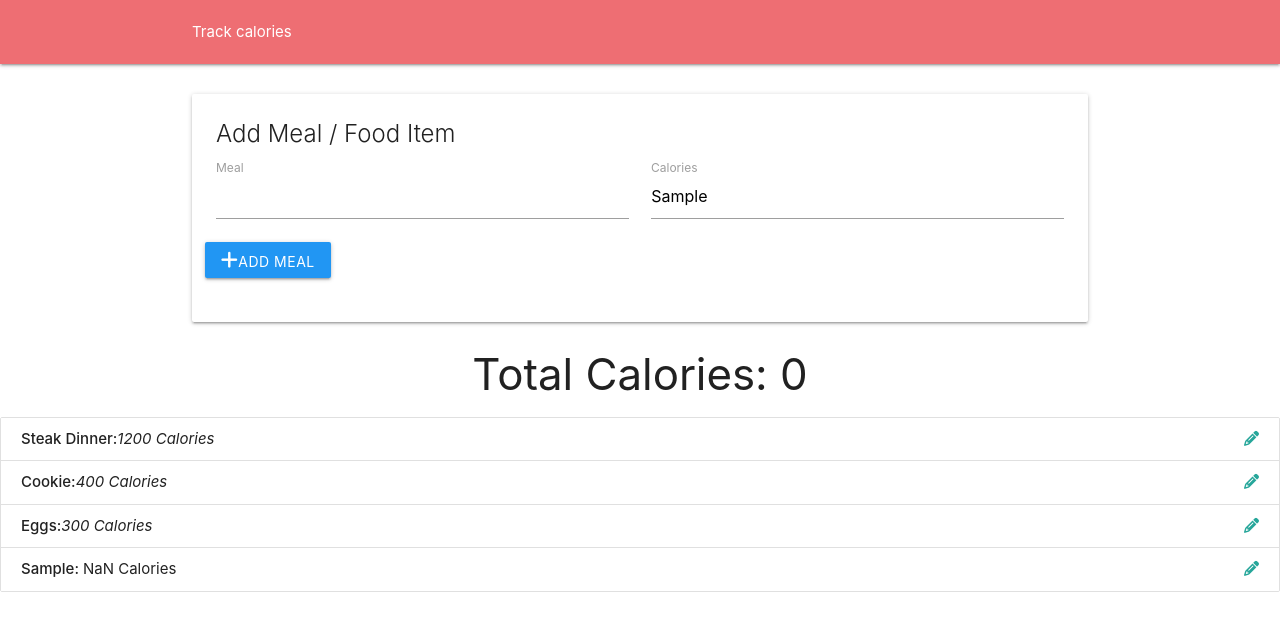
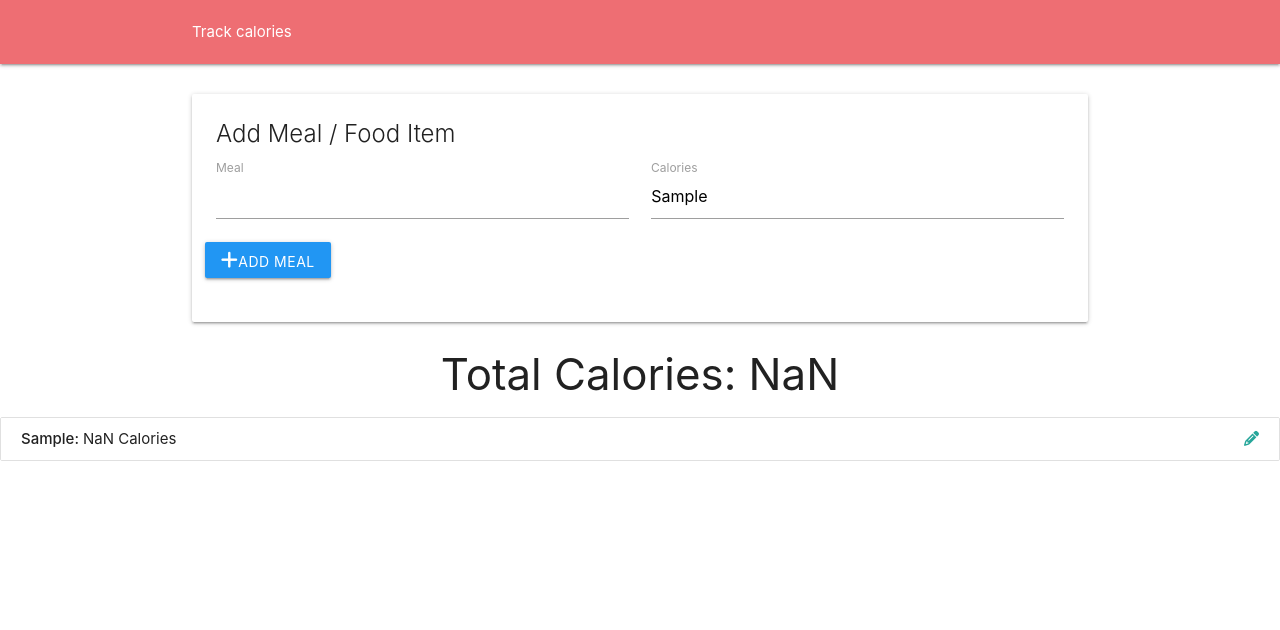
Before and after one commit to taavitaivere/calory, a plain HTML site: page index.html in a window 1280 px wide. Both pictures are taken after typing "Sample", "Sample" into the empty fields and a click on the button "ADD MEAL". Drawn offline with nearby package versions, Linux system fonts and the light colour scheme.

Commit message:
Added data to LS and getted data from LS

```diff
--- a/app.js
+++ b/app.js
@@ -1,3 +1,31 @@
+const StorageCtrl = (function () {
+    return {
+        storeItem: function (item) {
+            let items;
+
+            if(localStorage.getItem("items") === null){
+                items = [];
+                items.push(item);
+                localStorage.setItem("items", JSON.stringify(items));
+            } else {
+                items = JSON.parse(localStorage.getItem("items"));
+
+                items.push(item);
+
+                localStorage.setItem("items", JSON.stringify(items));
+            }
+        },
+        getItemsFromStorage: function () {
+            let items;
+            if(localStorage.getItem("items") === null){
+                items = [];
+            } else {
+                items = JSON.parse(localStorage.getItem("items"));
+            }
+            return items;
+        }
+    }
+})();
 const ItemCtrl = (function () {
 
     const Item = function (id, name, calories){
@@ -30,6 +58,15 @@ const ItemCtrl = (function () {
           data.items.push(newItem);
           return newItem
         },
+        getTotalCalories: function () {
+          let total = 0;
+
+          data.items.forEach(function (item) {
+              total = total + item.calories;
+          });
+          data.total = total;
+            return data.total;
+        },
         logData: function (){
             return data
         }
@@ -41,7 +78,8 @@ const UICtrl = (function () {
         itemList: "#item-list",
         itemNameInput: "#item-name",
         itemCaloriesInput: "#item-calories",
-        addBtn:".add-btn"
+        addBtn:".add-btn",
+        totalCalories: ".total-calories"
     }
     return {
         populateItemList: function (items) {
@@ -80,22 +118,39 @@ const UICtrl = (function () {
         clearInput: function () {
             document.querySelector(UISelectors.itemNameInput).value = " ";
             document.querySelector(UISelectors.itemNameInput).value = " ";
+        },
+        showTotalCalories: function (totalCalories) {
+            document.querySelector(UISelectors.totalCalories).textContent = totalCalories;
         }
     }
 })();
-const App = (function (ItemCtrl, UICtrl) {
+
+
+
+const App = (function (ItemCtrl, StorageCtrl, UICtrl) {
     const loadEventListeners = function () {
         const UISelectors = UICtrl.getSelectors();
         document.querySelector(UISelectors.addBtn).addEventListener("click", itemAddSubmit);
+        document.addEventListener("DOMContentLoaded", getItemsFromStorage)
     }
     const itemAddSubmit = function (event) {
         const input = UICtrl.getItemInput()
         if(input.name !== " " && input.calories !== " "){
             const newItem = ItemCtrl.addItem(input.name, input.calories)
             UICtrl.addListItem(newItem)
+            const totalCalories = ItemCtrl.getTotalCalories();
+            UICtrl.showTotalCalories(totalCalories);
+            StorageCtrl.storeItem(newItem);
             UICtrl.clearInput();
         }
         event.preventDefault()
+    }
+    const getItemsFromStorage = function () {
+
+        const items = StorageCtrl.getItemsFromStorage()
+
+        UICtrl.populateItemList(items)
+
     }
     return{
         init: function () {
@@ -105,6 +160,6 @@ const App = (function (ItemCtrl, UICtrl) {
             loadEventListeners();
         }
     }
-})(ItemCtrl,UICtrl);
+})(ItemCtrl, StorageCtrl, UICtrl);
 
 App.init()
--- a/index.html
+++ b/index.html
@@ -36,7 +36,7 @@
             </div>
         </div>
     </div>
-    <h3 class="center-align">Total Calories: <span class="total calories">0</span></h3>
+    <h3 class="center-align">Total Calories: <span class="total-calories">0</span></h3>
     <ul id="item-list" class="collection"></ul>
 <script src="https://cdnjs.cloudflare.com/ajax/libs/materialize/1.0.0/js/materialize.min.js"></script>
 <script src="app.js"></script>
```
